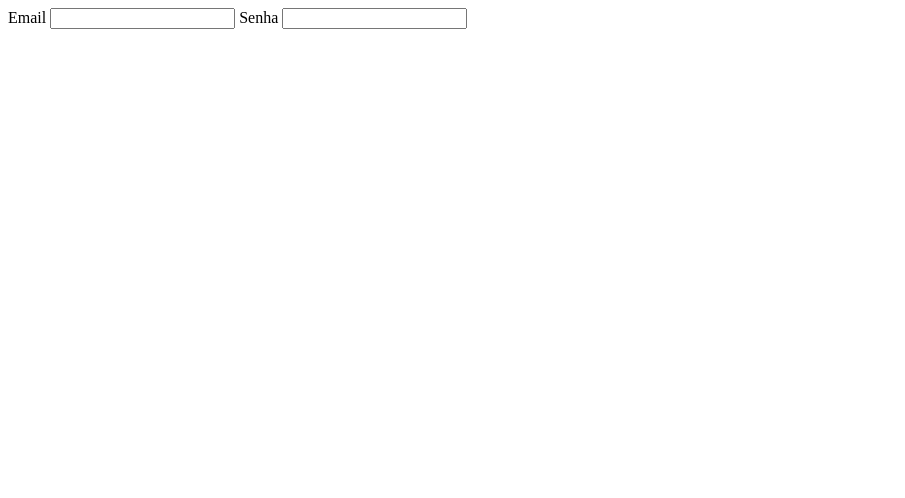
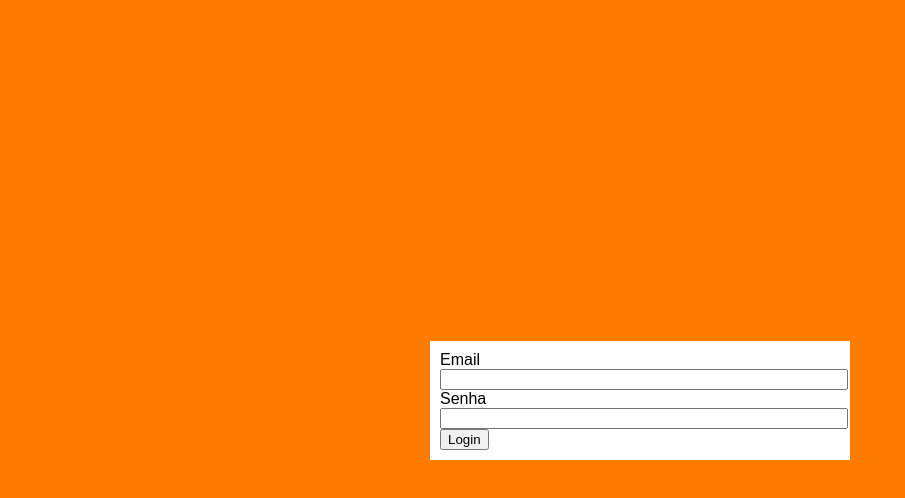
Before and after one commit to guzzvieira/login, a plain HTML site: page index.html in a window 1280 px wide. Shown: the whole page, without its empty margins (0-905 px from the left). Drawn offline with Linux system fonts and the light colour scheme.

Commit message:
atualizando index.html e adicionado style.css

```diff
--- a/index.html
+++ b/index.html
@@ -3,6 +3,8 @@
 <head>
     <meta charset="UTF-8">
     <meta name="viewport" content="width=device-width, initial-scale=1.0">
+    <link rel="stylesheet" href="style.css">
+
     <title>Login Form</title>
 </head>
 <body>
@@ -14,6 +16,7 @@
                 <label for="password">Senha</label>
                 <input type="password" id="password">
 
+                <button>Login</button>
             </form>
         </div>
 
--- /dev/null
+++ b/style.css
@@ -0,0 +1,27 @@
+* {
+    margin:0;
+    padding: 0
+    box-sizing:border-box;
+    font-family: sans-serif;
+}
+
+
+body {
+    width: 100%;
+    height: 100vh;
+    display: flex;
+    justify-content: center;
+    align-items: center;
+    background-color: #ff7c00;
+}
+
+#form-wrap {
+    width: 400px;
+    background-color: #fff;
+    padding: 10px;
+}
+
+form label, form input {
+    display: block;
+    width: 100%;
+}
```
